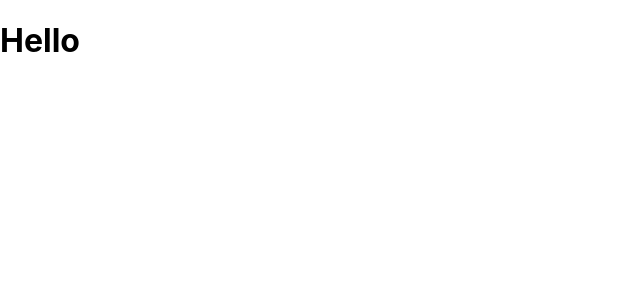
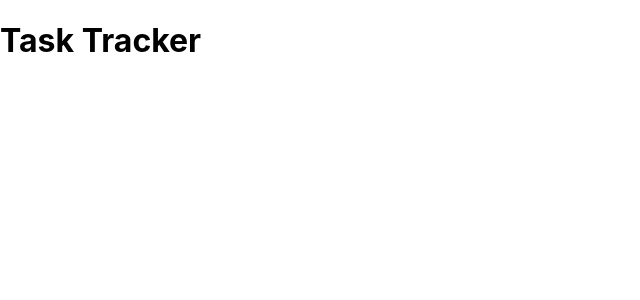
Before and after one commit to nickaigi/react-task-tracker, a React (Create React App) app: page / in a window 1280 px wide. Shown: the top 300 px of the page, without its empty margins (0-640 px from the left). Built offline with nearby package versions, Linux system fonts and the light colour scheme.

Commit message:
using default props, and passing in the title

```diff
--- a/src/App.js
+++ b/src/App.js
@@ -4,7 +4,7 @@ import Header from './components/Header'
 function App() {
     return (
         <div className='container'>
-            <Header title='Hello' />
+            <Header />
         </div>
     );
 }
--- a/src/components/Header.js
+++ b/src/components/Header.js
@@ -1,9 +1,13 @@
-const Header = (props) => {
+const Header = ({title}) => {
     return (
         <header>
-            <h1>{props.title}</h1>
+            <h1>{title}</h1>
         </header>
     )
 }
 
+Header.defaultProps = {
+    title: 'Task Tracker',
+}
+
 export default Header
```
